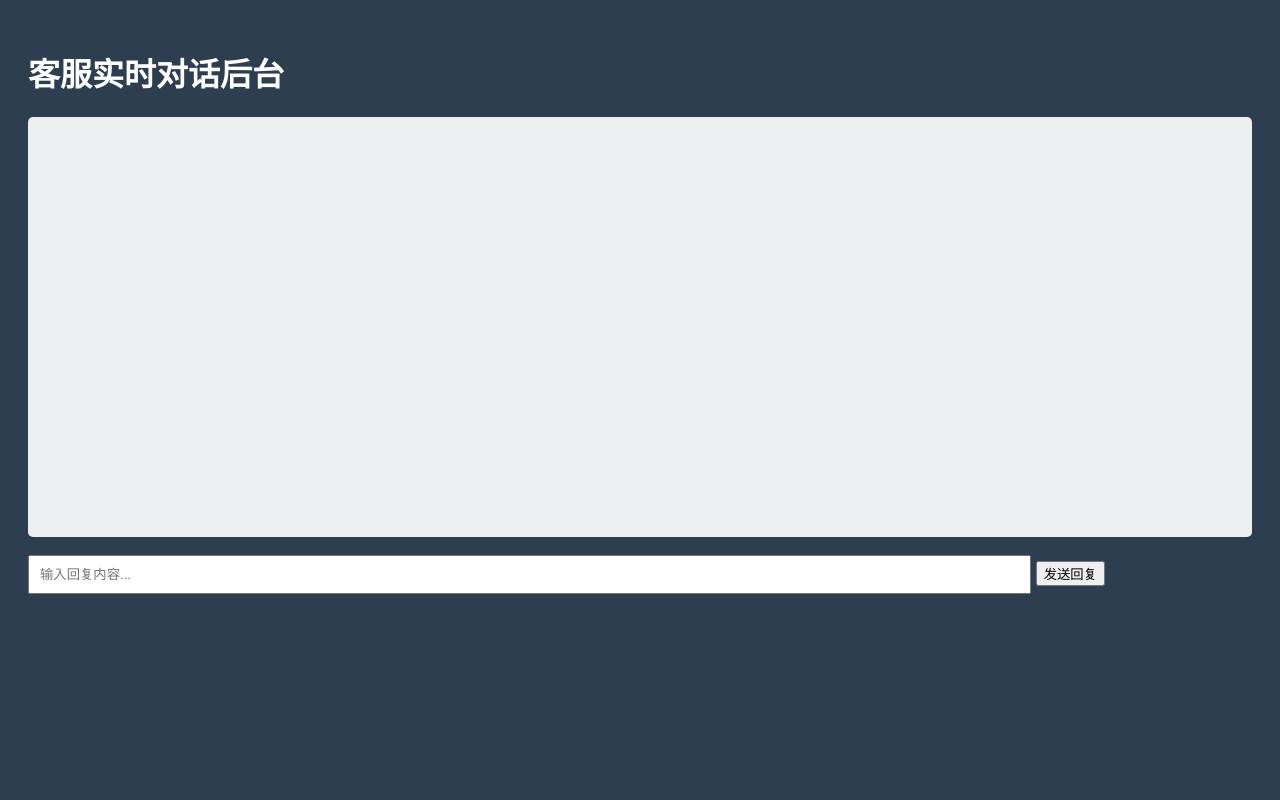
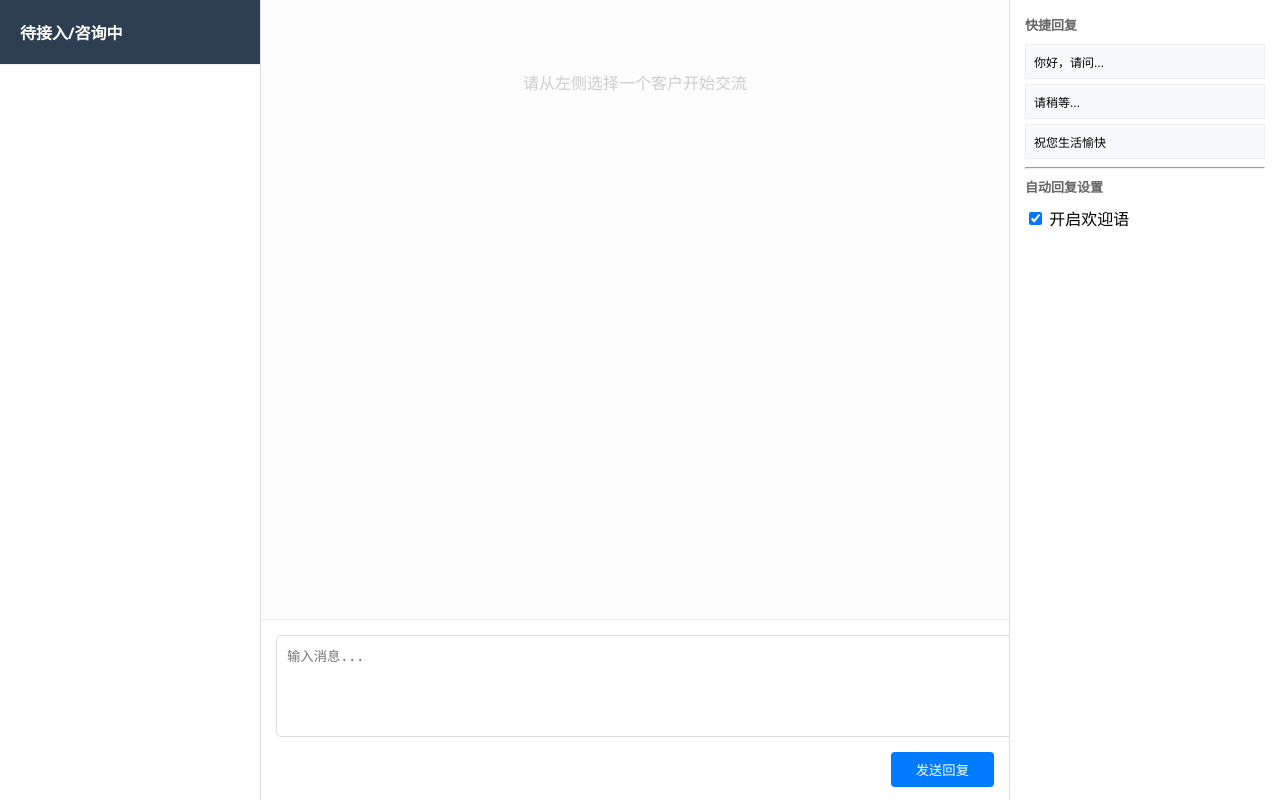
Before and after one commit to ffei7527/-xinwen007, a Python web app: template templates/admin.html in a window 1280 px wide. Run offline with Jinja, Linux system fonts and the light colour scheme; the template is opened without the code that fills it, so the values that code supplies are empty; some libraries are stand-ins or nearby versions.

Commit message:
Update admin.html

```diff
--- a/templates/admin.html
+++ b/templates/admin.html
@@ -1,38 +1,133 @@
 <!DOCTYPE html>
-<html>
+<html lang="zh-CN">
 <head>
-    <title>客服管理后台</title>
+    <meta charset="UTF-8">
+    <title>专业客服工作台 - 管理员</title>
     <script src="https://cdnjs.cloudflare.com/ajax/libs/socket.io/4.0.1/socket.io.js"></script>
     <style>
-        body { font-family: sans-serif; padding: 20px; background: #2c3e50; color: white; }
-        #chat { height: 400px; overflow-y: auto; background: #ecf0f1; color: #333; padding: 10px; border-radius: 5px; }
-        .msg { margin-bottom: 10px; border-bottom: 1px solid #ddd; padding-bottom: 5px; }
-        .ip-info { font-size: 12px; color: #7f8c8d; }
-        input { width: 80%; padding: 10px; }
+        body { margin: 0; display: flex; height: 100vh; font-family: 'Segoe UI', sans-serif; background: #f4f7f9; }
+
+        /* 左侧：客户列表 */
+        .user-list { width: 260px; background: white; border-right: 1px solid #ddd; display: flex; flex-direction: column; }
+        .list-header { padding: 20px; font-weight: bold; border-bottom: 1px solid #eee; background: #2c3e50; color: white; }
+        .user-item { padding: 15px; border-bottom: 1px solid #f9f9f9; cursor: pointer; transition: 0.2s; }
+        .user-item:hover { background: #eef6ff; }
+        .user-item.active { background: #e1f0ff; border-left: 4px solid #007bff; }
+        .user-item .name { font-weight: bold; display: block; }
+        .user-item .info { font-size: 11px; color: #999; }
+
+        /* 中间：聊天主区 */
+        .chat-main { flex: 1; display: flex; flex-direction: column; background: #fff; }
+        #chat-window { flex: 1; padding: 20px; overflow-y: auto; background: #fdfdfd; }
+        .input-box { height: 150px; border-top: 1px solid #eee; padding: 15px; }
+        textarea { width: 100%; height: 80px; border: 1px solid #ddd; border-radius: 5px; padding: 10px; resize: none; }
+        .send-btn { float: right; margin-top: 10px; padding: 8px 25px; background: #007bff; color: white; border: none; border-radius: 4px; cursor: pointer; }
+
+        /* 右侧：快捷回复/工具 */
+        .tools-panel { width: 240px; background: white; border-left: 1px solid #ddd; padding: 15px; }
+        .tool-title { font-weight: bold; margin-bottom: 10px; color: #666; font-size: 13px; }
+        .quick-reply { display: block; width: 100%; padding: 8px; margin-bottom: 5px; background: #f8f9fa; border: 1px solid #eee; text-align: left; cursor: pointer; font-size: 12px; }
+        .quick-reply:hover { background: #e9ecef; }
+
+        /* 气泡样式 */
+        .msg { margin-bottom: 15px; }
+        .msg.admin { text-align: right; }
+        .msg span { display: inline-block; padding: 8px 12px; border-radius: 8px; max-width: 70%; }
+        .msg.user span { background: #e4e6eb; }
+        .msg.admin span { background: #007bff; color: white; }
     </style>
 </head>
 <body>
-    <h1>客服实时对话后台</h1>
-    <div id="chat"></div>
-    <br>
-    <input type="text" id="reply" placeholder="输入回复内容...">
-    <button onclick="sendReply()">发送回复</button>
+    <div class="user-list">
+        <div class="list-header">待接入/咨询中</div>
+        <div id="users">
+            </div>
+    </div>
+
+    <div class="chat-main">
+        <div id="chat-window">
+            <div style="text-align: center; color: #ccc; margin-top: 50px;">请从左侧选择一个客户开始交流</div>
+        </div>
+        <div class="input-box">
+            <textarea id="admin-input" placeholder="输入消息..."></textarea>
+            <button class="send-btn" onclick="sendReply()">发送回复</button>
+        </div>
+    </div>
+
+    <div class="tools-panel">
+        <div class="tool-title">快捷回复</div>
+        <button class="quick-reply" onclick="useQuick('你好，请问有什么可以帮您？')">你好，请问...</button>
+        <button class="quick-reply" onclick="useQuick('请稍等，我正在为您查询。')">请稍等...</button>
+        <button class="quick-reply" onclick="useQuick('感谢您的咨询，祝您生活愉快！')">祝您生活愉快</button>
+        <hr>
+        <div class="tool-title">自动回复设置</div>
+        <input type="checkbox" id="auto-mode" checked> 开启欢迎语
+    </div>
 
     <script>
         const socket = io();
+        let currentCustomer = null;
+        const customerData = {}; // 存储每个客户的聊天记录
+
         socket.on('server_to_admin', (data) => {
-            const chat = document.getElementById('chat');
-            chat.innerHTML += `<div class="msg">
-                <b>${data.user}:</b> ${data.msg} <br>
-                <span class="ip-info">📍 IP: ${data.ip} | 位置: ${data.loc}</span>
-            </div>`;
-            chat.scrollTop = chat.scrollHeight;
+            const sid = data.sid;
+            // 如果是新客户，创建列表项
+            if (!customerData[sid]) {
+                customerData[sid] = { name: data.user, msgs: [], info: data.loc };
+                const userList = document.getElementById('users');
+                const div = document.createElement('div');
+                div.className = 'user-item';
+                div.id = 'list-' + sid;
+                div.onclick = () => selectUser(sid);
+                div.innerHTML = `<span class="name">${data.user}</span><span class="info">${data.loc}</span>`;
+                userList.appendChild(div);
+            }
+
+            // 保存消息
+            customerData[sid].msgs.push({ type: 'user', text: data.msg });
+
+            // 如果当前正在看这个客户，刷新聊天窗
+            if (currentCustomer === sid) {
+                renderMessages();
+            } else {
+                document.getElementById('list-' + sid).style.background = '#fffbe6'; // 消息提醒色
+            }
         });
 
+        function selectUser(sid) {
+            currentCustomer = sid;
+            // 样式切换
+            document.querySelectorAll('.user-item').forEach(el => el.classList.remove('active'));
+            document.getElementById('list-' + sid).classList.add('active');
+            document.getElementById('list-' + sid).style.background = '';
+            renderMessages();
+        }
+
+        function renderMessages() {
+            const window = document.getElementById('chat-window');
+            window.innerHTML = '';
+            customerData[currentCustomer].msgs.forEach(m => {
+                const div = document.createElement('div');
+                div.className = 'msg ' + m.type;
+                div.innerHTML = `<span>${m.text}</span>`;
+                window.appendChild(div);
+            });
+            window.scrollTop = window.scrollHeight;
+        }
+
         function sendReply() {
-            const msg = document.getElementById('reply').value;
-            socket.emit('admin_reply', {msg: msg});
-            document.getElementById('reply').value = '';
+            const input = document.getElementById('admin-input');
+            const msg = input.value;
+            if (!msg || !currentCustomer) return;
+
+            socket.emit('admin_reply', { sid: currentCustomer, msg: msg });
+            customerData[currentCustomer].msgs.push({ type: 'admin', text: msg });
+            renderMessages();
+            input.value = '';
+        }
+
+        function useQuick(text) {
+            document.getElementById('admin-input').value = text;
         }
     </script>
 </body>
```
